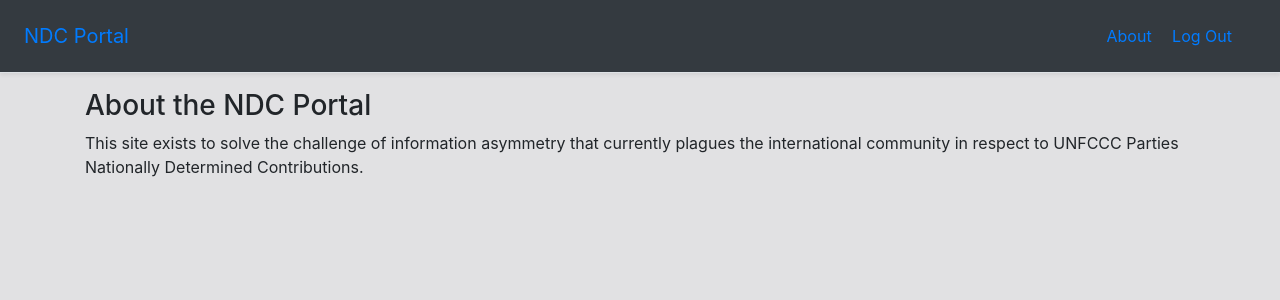
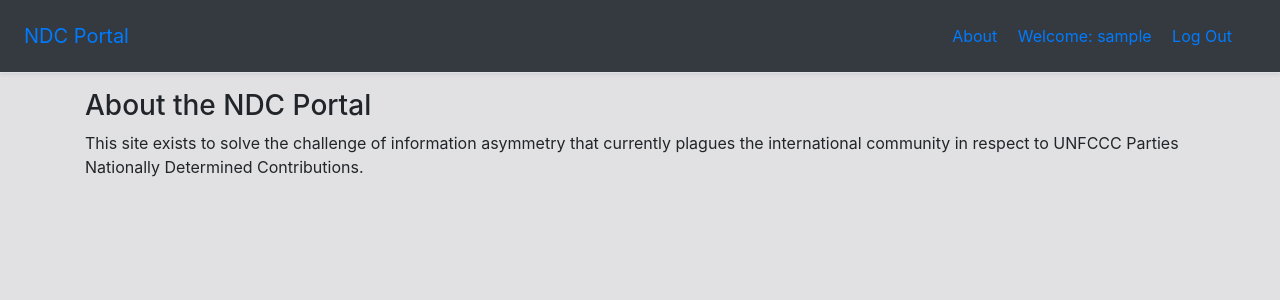
Before and after one commit to mjohnson518/ndc-api, a Django app: page /about/ in a window 1280 px wide. Shown: the top 300 px of the page. Run offline with Django 3.2, Linux system fonts and the light colour scheme; the visitor is signed in with stand-in values (Sample User, id 1); some libraries are stand-ins or nearby versions.

Commit message:
navbar updates

```diff
--- a/pages/templates/_base.html
+++ b/pages/templates/_base.html
@@ -19,6 +19,7 @@
       <nav class="my-2 my-md-0 mr-md-3">
         <a class="p-2" href="{% url 'about' %}">About</a>
         {% if user.is_authenticated %}
+          <a class= "p-2 text-primary">Welcome: {{ user.username }}</a>
           <a class="p-2" href="{% url 'logout' %}">Log Out</a>
         {% else %}
           <a class="p-2" href="{% url 'login' %}">Log In</a>
```
